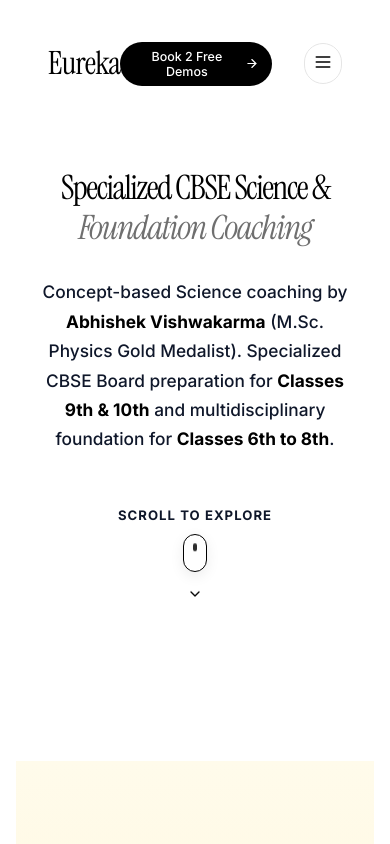
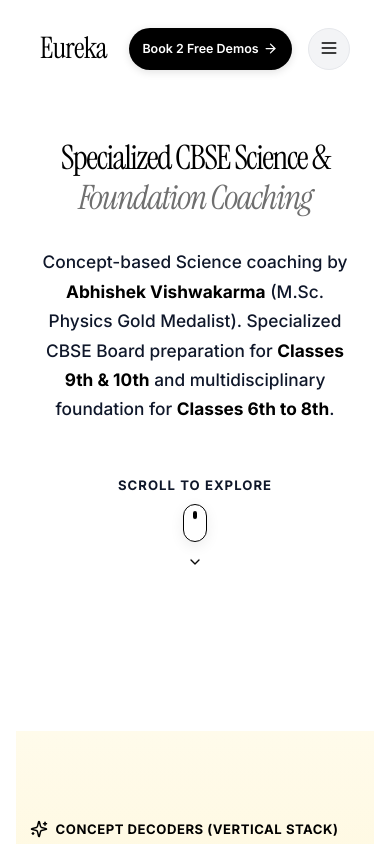
Before and after one commit to AtharvTiwari0/Eureka, a React (Vite) app: page / in a window 390 px wide. Shown: the top 844 px of the page. Built offline with nearby package versions, Linux system fonts and the light colour scheme.

Commit message:
Fix navbar alignment, formulas default collapsed, mobile reviews toggle button, and map contact icons

```diff
--- a/src/components/LocationContact.jsx
+++ b/src/components/LocationContact.jsx
@@ -54,37 +54,37 @@ export default function LocationContact() {
 
         {/* Contact Information Row */}
         <div style={{ display: 'grid', gridTemplateColumns: 'repeat(3, 1fr)', gap: '1.2rem' }} className="contact-cards-grid">
-          <div className="clay-card" style={{ padding: '1.4rem', borderRadius: '20px', display: 'flex', alignItems: 'center', gap: '1rem', background: '#FFFFFF' }}>
-            <div style={iconBoxStyle}>
-              <Phone size={22} color="var(--primary-blue)" />
+          <div className="clay-card" style={{ padding: '1.4rem', borderRadius: '20px', display: 'flex', alignItems: 'center', gap: '1rem', background: '#FFFFFF', border: '1px solid #E5E5E5' }}>
+            <div style={{ ...iconBoxStyle, background: '#F4F4F4' }}>
+              <Phone size={22} color="#000000" />
             </div>
             <div>
-              <span style={{ fontSize: '0.75rem', color: 'var(--text-muted)', textTransform: 'uppercase', fontWeight: '800' }}>Direct Phone</span>
-              <a href="tel:+919452184870" style={{ fontSize: '1.05rem', fontWeight: '800', color: 'var(--text-primary)', textDecoration: 'none', display: 'block', marginTop: '0.1rem' }}>
+              <span style={{ fontSize: '0.75rem', color: '#6F6F6F', textTransform: 'uppercase', fontWeight: '800' }}>Direct Phone</span>
+              <a href="tel:+919452184870" style={{ fontSize: '1.05rem', fontWeight: '800', color: '#000000', textDecoration: 'none', display: 'block', marginTop: '0.1rem' }}>
                 +91 9452184870
               </a>
             </div>
           </div>
 
-          <div className="clay-card" style={{ padding: '1.4rem', borderRadius: '20px', display: 'flex', alignItems: 'center', gap: '1rem', background: '#FFFFFF' }}>
-            <div style={{ ...iconBoxStyle, background: 'var(--accent-emerald-soft)' }}>
-              <Mail size={22} color="var(--accent-emerald)" />
+          <div className="clay-card" style={{ padding: '1.4rem', borderRadius: '20px', display: 'flex', alignItems: 'center', gap: '1rem', background: '#FFFFFF', border: '1px solid #E5E5E5' }}>
+            <div style={{ ...iconBoxStyle, background: '#ECFDF5' }}>
+              <Mail size={22} color="#059669" />
             </div>
             <div style={{ minWidth: 0 }}>
-              <span style={{ fontSize: '0.75rem', color: 'var(--text-muted)', textTransform: 'uppercase', fontWeight: '800' }}>Official Email</span>
-              <span style={{ fontSize: '0.95rem', fontWeight: '800', color: 'var(--text-primary)', display: 'block', overflow: 'hidden', textOverflow: 'ellipsis', whiteSpace: 'nowrap', marginTop: '0.1rem' }}>
+              <span style={{ fontSize: '0.75rem', color: '#6F6F6F', textTransform: 'uppercase', fontWeight: '800' }}>Official Email</span>
+              <span style={{ fontSize: '0.95rem', fontWeight: '800', color: '#000000', display: 'block', overflow: 'hidden', textOverflow: 'ellipsis', whiteSpace: 'nowrap', marginTop: '0.1rem' }}>
                 av7529365@gmail.com
               </span>
             </div>
           </div>
 
-          <div className="clay-card" style={{ padding: '1.4rem', borderRadius: '20px', display: 'flex', alignItems: 'center', gap: '1rem', background: '#FFFFFF' }}>
-            <div style={{ ...iconBoxStyle, background: 'var(--accent-amber-soft)' }}>
-              <Clock size={22} color="var(--accent-amber)" />
+          <div className="clay-card" style={{ padding: '1.4rem', borderRadius: '20px', display: 'flex', alignItems: 'center', gap: '1rem', background: '#FFFFFF', border: '1px solid #E5E5E5' }}>
+            <div style={{ ...iconBoxStyle, background: '#FFFBEB' }}>
+              <Clock size={22} color="#D97706" />
             </div>
             <div>
-              <span style={{ fontSize: '0.75rem', color: 'var(--text-muted)', textTransform: 'uppercase', fontWeight: '800' }}>Center Hours</span>
-              <span style={{ fontSize: '0.92rem', fontWeight: '800', color: 'var(--text-primary)', display: 'block', marginTop: '0.1rem' }}>
+              <span style={{ fontSize: '0.75rem', color: '#6F6F6F', textTransform: 'uppercase', fontWeight: '800' }}>Center Hours</span>
+              <span style={{ fontSize: '0.92rem', fontWeight: '800', color: '#000000', display: 'block', marginTop: '0.1rem' }}>
                 Mon - Sat (2:00 PM - 7:00 PM)
               </span>
             </div>
--- a/src/components/Navbar.jsx
+++ b/src/components/Navbar.jsx
@@ -67,22 +67,25 @@ export default function Navbar({ onBookCallClick, onNavigateScreen }) {
           justifyContent: 'space-between',
           maxWidth: '80rem', // max-w-7xl
           margin: '0 auto',
-          padding: '1.5rem 2rem',
+          padding: '0.85rem 1.5rem',
           position: 'relative',
         }}
       >
-        {/* Left: Aethera Style Instrument Serif Brand Logo */}
+        {/* Left: Brand Logo */}
         <div
           onClick={() => window.scrollTo({ top: 0, behavior: 'smooth' })}
-          style={{ display: 'flex', alignItems: 'center', gap: '0.2rem', cursor: 'pointer' }}
+          style={{ display: 'flex', alignItems: 'center', gap: '0.2rem', cursor: 'pointer', height: '42px' }}
         >
           <span
             style={{
-              fontSize: '2rem',
+              fontSize: '1.85rem',
               fontWeight: '400',
               fontFamily: "'Instrument Serif', Georgia, serif",
               color: '#000000',
               letterSpacing: '-0.025em',
+              lineHeight: '1',
+              display: 'inline-flex',
+              alignItems: 'center',
             }}
           >
             Eureka
@@ -90,26 +93,30 @@ export default function Navbar({ onBookCallClick, onNavigateScreen }) {
         </div>
 
         {/* Center/Right Menu: Minimalist "More Info v" Mega Dropdown & Black Pill CTA */}
-        <div style={{ display: 'flex', alignItems: 'center', gap: '2rem' }}>
+        <div style={{ display: 'flex', alignItems: 'center', gap: '1rem' }}>
 
-          <nav className="desktop-nav-menu" style={{ display: 'flex', alignItems: 'center', gap: '1.8rem' }}>
+          <nav className="desktop-nav-menu" style={{ display: 'flex', alignItems: 'center', gap: '1rem' }}>
             {/* More Info Dropdown Trigger */}
             <button
               onClick={() => setMegaMenuOpen(!megaMenuOpen)}
               onMouseEnter={() => setMegaMenuOpen(true)}
               style={{
-                background: 'transparent',
+                background: megaMenuOpen ? 'rgba(0, 0, 0, 0.05)' : 'transparent',
                 border: 'none',
-                color: megaMenuOpen ? '#000000' : '#6F6F6F',
-                fontSize: '0.92rem',
-                fontWeight: '500',
+                borderRadius: '9999px',
+                color: megaMenuOpen ? '#000000' : '#4B5563',
+                fontSize: '0.9rem',
+                fontWeight: '600',
                 fontFamily: "'Inter', sans-serif",
                 cursor: 'pointer',
-                display: 'flex',
+                display: 'inline-flex',
                 alignItems: 'center',
+                justifyContent: 'center',
                 gap: '0.35rem',
-                padding: '0.4rem 0',
-                transition: 'color 0.2s ease',
+                height: '42px',
+                padding: '0 1rem',
+                lineHeight: '1',
+                transition: 'all 0.2s ease',
               }}
             >
               <span>More Info</span>
@@ -118,13 +125,13 @@ export default function Navbar({ onBookCallClick, onNavigateScreen }) {
                 style={{
                   transform: megaMenuOpen ? 'rotate(180deg)' : 'rotate(0deg)',
                   transition: 'transform 0.25s ease',
-                  color: megaMenuOpen ? '#000000' : '#6F6F6F',
+                  color: megaMenuOpen ? '#000000' : '#6B7280',
                 }}
               />
             </button>
           </nav>
 
-          {/* Black CTA Button ("Begin Journey" / "Book 2 Free Demos") */}
+          {/* Black CTA Button ("Book 2 Free Demos") */}
           <button
             onClick={() => handleSelectBatch('Class 10th Science Board Special')}
             className="aethera-nav-cta"
@@ -132,16 +139,21 @@ export default function Navbar({ onBookCallClick, onNavigateScreen }) {
               background: '#000000',
               color: '#FFFFFF',
               border: 'none',
-              padding: '0.65rem 1.6rem',
+              height: '42px',
+              padding: '0 1.25rem',
               borderRadius: '9999px',
-              fontWeight: '500',
+              fontWeight: '600',
               fontSize: '0.88rem',
               fontFamily: "'Inter', sans-serif",
               cursor: 'pointer',
               display: 'inline-flex',
               alignItems: 'center',
-              gap: '0.5rem',
+              justifyContent: 'center',
+              gap: '0.45rem',
+              lineHeight: '1',
+              boxShadow: '0 2px 8px rgba(0, 0, 0, 0.12)',
               transition: 'all 0.25s cubic-bezier(0.34, 1.56, 0.64, 1)',
+              whiteSpace: 'nowrap',
             }}
           >
             <span>Book 2 Free Demos</span>
@@ -153,12 +165,17 @@ export default function Navbar({ onBookCallClick, onNavigateScreen }) {
             onClick={() => setMobileMenuOpen(!mobileMenuOpen)}
             className="mobile-nav-toggle"
             style={{
-              background: 'transparent',
-              border: '1px solid #E5E5E5',
+              background: '#F3F4F6',
+              border: '1px solid #E5E7EB',
               color: '#000000',
-              padding: '0.5rem',
+              height: '42px',
+              width: '42px',
               borderRadius: '9999px',
+              display: 'inline-flex',
+              alignItems: 'center',
+              justifyContent: 'center',
               cursor: 'pointer',
+              lineHeight: '1',
             }}
           >
             {mobileMenuOpen ? <X size={20} /> : <Menu size={20} />}
--- a/src/components/ScienceFormulaDecoder.jsx
+++ b/src/components/ScienceFormulaDecoder.jsx
@@ -2,7 +2,7 @@ import React, { useState } from 'react';
 import { Sparkles, Eye, CheckCircle2, ChevronDown, ChevronUp, Lightbulb, Zap } from 'lucide-react';
 
 export default function ScienceFormulaDecoder() {
-  const [expandedId, setExpandedId] = useState('nacl');
+  const [expandedId, setExpandedId] = useState(null);
 
   const concepts = [
     {
--- a/src/components/Testimonials.jsx
+++ b/src/components/Testimonials.jsx
@@ -1,7 +1,9 @@
-import React from 'react';
-import { ShieldCheck, Star, Sparkles, Lock } from 'lucide-react';
+import React, { useState } from 'react';
+import { ShieldCheck, Star, Sparkles, Lock, ChevronDown, ChevronUp } from 'lucide-react';
 
 export default function Testimonials() {
+  const [showAllReviews, setShowAllReviews] = useState(false);
+
   const verifiedReviews = [
     {
       id: 1,
@@ -76,12 +78,12 @@ export default function Testimonials() {
           </div>
         </div>
 
-        {/* 6-Card Horizontal Grid Layout (No Search Bar) */}
+        {/* 6-Card Horizontal Grid Layout (Responsive with Mobile Toggle) */}
         <div style={{ display: 'grid', gridTemplateColumns: 'repeat(3, 1fr)', gap: '1.2rem' }} className="testimonials-6-grid">
-          {verifiedReviews.map((rev) => (
+          {verifiedReviews.map((rev, index) => (
             <div
               key={rev.id}
-              className="clay-card"
+              className={`clay-card ${!showAllReviews && index >= 2 ? 'mobile-review-hidden' : ''}`}
               style={{
                 padding: '1.4rem',
                 borderRadius: '20px',
@@ -122,6 +124,31 @@ export default function Testimonials() {
           ))}
         </div>
 
+        {/* Mobile Toggle Button (Show More / Show Less) */}
+        <div className="mobile-show-more-reviews-wrapper" style={{ marginTop: '1.25rem', textAlign: 'center' }}>
+          <button
+            onClick={() => setShowAllReviews(!showAllReviews)}
+            style={{
+              background: '#FFFFFF',
+              border: '1.5px solid #000000',
+              color: '#000000',
+              padding: '0.65rem 1.4rem',
+              borderRadius: '9999px',
+              fontSize: '0.88rem',
+              fontWeight: '700',
+              cursor: 'pointer',
+              display: 'inline-flex',
+              alignItems: 'center',
+              gap: '0.45rem',
+              boxShadow: '0 4px 12px rgba(0,0,0,0.06)',
+              transition: 'all 0.2s ease',
+            }}
+          >
+            <span>{showAllReviews ? 'Show Less Reviews' : `Show More Reviews (${verifiedReviews.length - 2} More)`}</span>
+            {showAllReviews ? <ChevronUp size={16} /> : <ChevronDown size={16} />}
+          </button>
+        </div>
+
       </div>
 
       <style>{`
@@ -130,6 +157,10 @@ export default function Testimonials() {
         }
         @media (max-width: 600px) {
           .testimonials-6-grid { grid-template-columns: 1fr !important; }
+          .mobile-review-hidden { display: none !important; }
+        }
+        @media (min-width: 601px) {
+          .mobile-show-more-reviews-wrapper { display: none !important; }
         }
       `}</style>
     </section>
```
